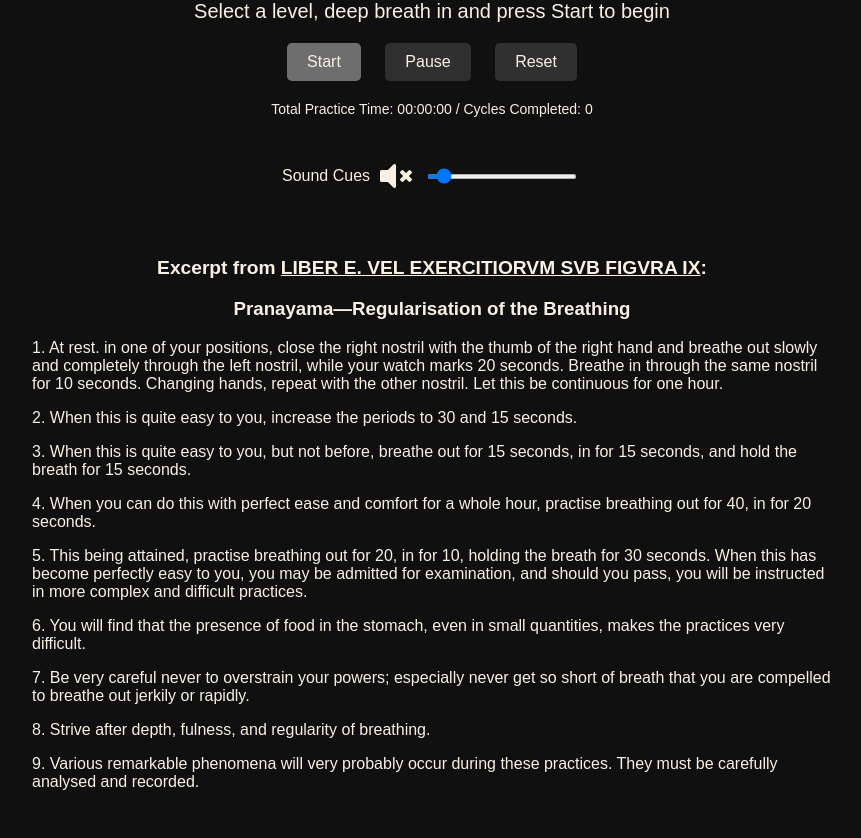
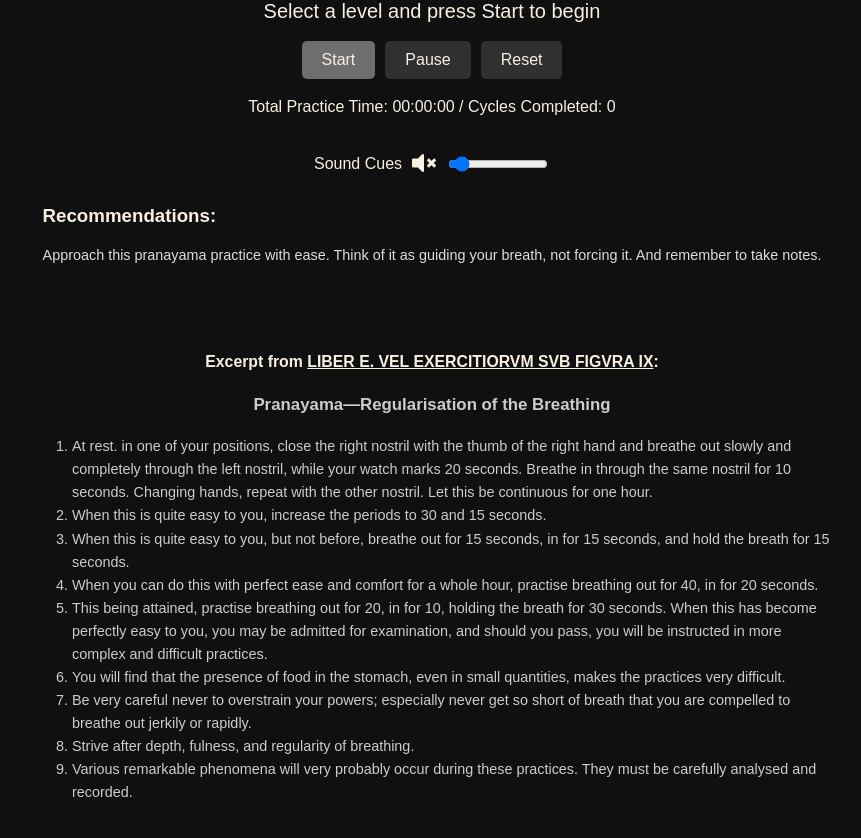
Before and after one commit to Gron28/Pranayama-Test, a plain HTML site: page index.html in a window 1280 px wide. Shown: the part 560-1398 px from the top of the page, without its empty margins (208-1069 px from the left). Drawn offline with Linux system fonts and the light colour scheme.

Commit message:
Add files via upload

```diff
--- a/index.html
+++ b/index.html
@@ -5,7 +5,6 @@
     <meta name="viewport" content="width=device-width, initial-scale=1.0">
     <title>Pranayama Practice Guide</title>
     <link rel="stylesheet" href="https://cdnjs.cloudflare.com/ajax/libs/font-awesome/5.15.4/css/all.min.css">
-
     <style>
 :root {
     --background-color: #101010;
@@ -20,19 +19,21 @@
 body {
     background-color: var(--background-color);
     color: var(--text-color);
-            font-family: Arial, sans-serif;
+    font-family: sans-serif; /* More accessible default font */
     margin: 0;
     padding: 20px;
-            min-height: 70vh;
+    min-height: 100vh; /* Occupy full viewport height */
     display: flex;
-            flex-direction: column; /* Allow content to stack */
+    flex-direction: column;
     align-items: center;
+    line-height: 1; /* Improved readability */
 }
 
 .container {
     text-align: center;
-            width: 100%;
+    width: 90%; /* More responsive width */
     max-width: 800px;
+    margin-bottom: 15px; /* Add some space at the bottom */
 }
 
         h1 {
@@ -117,103 +118,124 @@
         }
 
         .timer {
-            font-size: 48px;
+            font-size: 61px;
             margin-bottom: 20px;
         }
 
-        .controls button {
+
+        .controls {
+    display: flex;
+    justify-content: center;
+    gap: 10px;
+}
+
+.control-button {
     padding: 10px 20px;
     font-size: 16px;
     background-color: rgb(110, 110, 110);
     color: var(--text-color);
     border: none;
     border-radius: 5px;
-            margin: 0 10px;
     cursor: pointer;
+    display: inline-flex;
+    align-items: center;
+    gap: 5px;
 }
 
-        .controls button:disabled {
+.control-button:disabled {
     background-color: rgb(48, 48, 48);
     cursor: not-allowed;
 }
 
 .stats {
     margin-top: 20px;
-            font-size: 14px;
+    font-size: 1rem;
 }
 
+.stats p {
+    margin-bottom: 5px;
+}
 .sound-controls {
-            margin-top: 20px;
-
+    margin-top: 5px;
     display: flex;
     align-items: center;
+    justify-content: center;
     gap: 10px;
 }
-        .sound-controls button,
-        .sound-controls input[type="range"] {
-            margin: 5px;
-        }
 
-
-        button#soundBtn {
+.sound-controls button {
     background: none;
     border: none;
     cursor: pointer;
-            font-size: 32px; /* Increase icon size */
-            color: #f8f0e3;  /* Match the page's text color */
-            display: flex;
-            align-items: center; /* Center content vertically */
-            justify-content: center; /* Center content horizontally */
-
-            line-height: 1;
+    font-size: 1.5em;
+    color: var(--text-color);
     padding: 0;
-            margin: 0;
 }
 
 #volumeSlider {
-    width: 150px; /* Adjust width */
-    height: 5px; /* Simplify thickness */
-    background: #666; /* Neutral background color */
-    border-radius: 5px; /* Smooth edges */
+    width: 100px;
+    height: 8px;
+    background: #666;
+    border-radius: 5px;
     outline: none;
 }
 
+/* Chrome, Safari, Edge, Opera */
 #volumeSlider::-webkit-slider-thumb {
-    -webkit-appearance: none; /* Remove default thumb style */
-    width: 15px; /* Thumb size */
-    height: 15px;
-    background: #fee74d; /* Match accent color */
-    border-radius: 50%; /* Circle thumb */
-    cursor: pointer;
-}
-
-#volumeSlider::-moz-range-thumb {
+    -webkit-appearance: none;
+    appearance: none;
     width: 15px;
     height: 15px;
-    background: #fee74d; /* Match accent color */
+    background: var(--sushumna-yellow);
     border-radius: 50%;
     cursor: pointer;
 }
 
+/* Firefox */
+#volumeSlider::-moz-range-thumb {
+    width: 15px;
+    height: 15px;
+    background: var(--sushumna-yellow);
+    border-radius: 50%;
+    cursor: pointer;
+    border: none; /* Remove default border in Firefox */
+}
 
+.recommendations {
+    text-align: left;
+    max-width: 800px;
+    margin-bottom: 20px;
+}
+
+.recommendations p {
+    line-height: 1.5;
+    margin-bottom: 10px;
+    font-size: 0.9rem;
+    color: #ddd;
+}
 
 .liber-ix-excerpts {
     margin-top: 40px;
-            font-size: 16px;
+    font-size: 0.9rem;
     text-align: left;
     max-width: 800px;
+    color: #ccc;
+    line-height: 1.6;
 }
+
 .liber-ix-excerpts h2 {
-            font-size: 1.2em;
+    font-size: 1.1em;
     margin-bottom: 10px;
     text-align: center;
+    color: var(--text-color);
 }
+
 .liber-ix-excerpts h3 {
     text-align: center;
 }
+
 #liber-ix-title {
     color: var(--text-color);
-            text-decoration: none;
     text-decoration: underline;
 }
     </style>
@@ -230,48 +252,63 @@
                 <option value="5">Level 5 (Out: 20s, In: 10s, Hold: 30s)</option>
             </select>
         </div>
-        <div class="practice-area">
-            <div id="left-nostril" class="nostril-circle left-nostril"></div>
-            <div class="breath-bar">
+        <section class="practice-area" aria-live="polite">
+            <div id="left-nostril" class="nostril-circle left-nostril" aria-label="Left nostril"></div>
+            <div class="breath-bar" aria-label="Breath indicator">
                 <div id="breath-fill" class="breath-fill"></div>
             </div>
-            <div id="right-nostril" class="nostril-circle right-nostril"></div>
-        </div>
+            <div id="right-nostril" class="nostril-circle right-nostril" aria-label="Right nostril"></div>
+        </section>
         <div id="timer" class="timer">00:00</div>
 
-        <div id="instruction" class="instruction">Select a level, deep breath in and press Start to begin</div>
+        <div id="instruction" class="instruction">Select a level and press Start to begin</div>
 
-        <div class="controls">
-            <button id="startBtn">Start</button>
-            <button id="pauseBtn" disabled>Pause</button>
-            <button id="resetBtn" disabled>Reset</button>
-        </div>
+        <section class="controls">
+            <button id="startBtn" class="control-button" aria-label="Start practice">
+                Start
+            </button>
+            <button id="pauseBtn" class="control-button" aria-label="Pause practice" disabled>
+                Pause
+            </button>
+            <button id="resetBtn" class="control-button" aria-label="Reset practice" disabled>
+                Reset
+            </button>
+        </section>
 
         <div class="stats">
             <p>Total Practice Time: <span id="totalTime">00:00:00</span> / Cycles Completed: <span id="cyclesCompleted">0</span></p>
         </div>
     </div>
-        <div class="sound-controls">
+    <section class="sound-controls">
         <p>Sound Cues</p>
-            <button id="soundBtn"><i class="fas fa-volume-mute"></i></button>
-            <input type="range" id="volumeSlider" min="0" max="0.3" step="0.01" value="0.02">
-        </div>
+        <button id="soundBtn" aria-label="Toggle sound cues">
+            <i class="fas fa-volume-mute"></i>
+        </button>
+        <input type="range" id="volumeSlider" min="0" max="0.3" step="0.01" value="0.02" aria-label="Adjust sound volume">
+    </section>
     </div>
 
-    <div class="liber-ix-excerpts">
-        <h2>Excerpt from <a href="LiberIX.pdf" target="_blank" id="liber-ix-title">LIBER E. VEL EXERCITIORVM SVB FIGVRA IX</a>:</h2>
+    <section class="recommendations">
+        <h3>Recommendations:</h3>
+        <p>Approach this pranayama practice with ease. Think of it as guiding your breath, not forcing it. And remember to take notes.</p>
+    </section>
+
+    <section class="liber-ix-excerpts">
+        <h2>Excerpt from <a href="https://keepsilence.org/the-equinox/1.1/liber-exercitiorum_low.pdf" target="_blank" id="liber-ix-title">LIBER E. VEL EXERCITIORVM SVB FIGVRA IX</a>:</h2>
         <h3>Pranayama—Regularisation of the Breathing</h3>
-        <p>1. At rest. in one of your positions, close the right nostril with the thumb of the right hand and breathe out slowly and completely through the left nostril, while your watch marks 20 seconds. Breathe in through the same nostril for 10 seconds. Changing hands, repeat with the other nostril. Let this be continuous for one hour.</p>
-        <p>2. When this is quite easy to you, increase the periods to 30 and 15 seconds.</p>
-        <p>3. When this is quite easy to you, but not before, breathe out for 15 seconds, in for 15 seconds, and hold the breath for 15 seconds.</p>
-        <p>4. When you can do this with perfect ease and comfort for a whole hour, practise breathing out for 40, in for 20 seconds.</p>
-        <p>5. This being attained, practise breathing out for 20, in for 10, holding the breath for 30 seconds. When this has become perfectly easy to you, you may be admitted for examination, and should you pass, you will be instructed in more complex and difficult practices.</p>
-        <p>6. You will find that the presence of food in the stomach, even in small quantities, makes the practices very difficult.</p>
-        <p>7. Be very careful never to overstrain your powers; especially never get so short of breath that you are compelled to breathe out jerkily or rapidly.</p>
-        <p>8. Strive after depth, fulness, and regularity of breathing.</p>
-        <p>9. Various remarkable phenomena will very probably occur during these practices. They must be carefully analysed and recorded.</p>
+        <ol>
+            <li>At rest. in one of your positions, close the right nostril with the thumb of the right hand and breathe out slowly and completely through the left nostril, while your watch marks 20 seconds. Breathe in through the same nostril for 10 seconds. Changing hands, repeat with the other nostril. Let this be continuous for one hour.</li>
+            <li>When this is quite easy to you, increase the periods to 30 and 15 seconds.</li>
+            <li>When this is quite easy to you, but not before, breathe out for 15 seconds, in for 15 seconds, and hold the breath for 15 seconds.</li>
+            <li>When you can do this with perfect ease and comfort for a whole hour, practise breathing out for 40, in for 20 seconds.</li>
+            <li>This being attained, practise breathing out for 20, in for 10, holding the breath for 30 seconds. When this has become perfectly easy to you, you may be admitted for examination, and should you pass, you will be instructed in more complex and difficult practices.</li>
+            <li>You will find that the presence of food in the stomach, even in small quantities, makes the practices very difficult.</li>
+            <li>Be very careful never to overstrain your powers; especially never get so short of breath that you are compelled to breathe out jerkily or rapidly.</li>
+            <li>Strive after depth, fulness, and regularity of breathing.</li>
+            <li>Various remarkable phenomena will very probably occur during these practices. They must be carefully analysed and recorded.</li>
+        </ol>
+    </section>
 </div>
-
     <script>
         const levelConfigs = {
             1: { out: 20, in: 10, hold: 0 },
```
Lines whose indentation alone changed are shown as unchanged.
